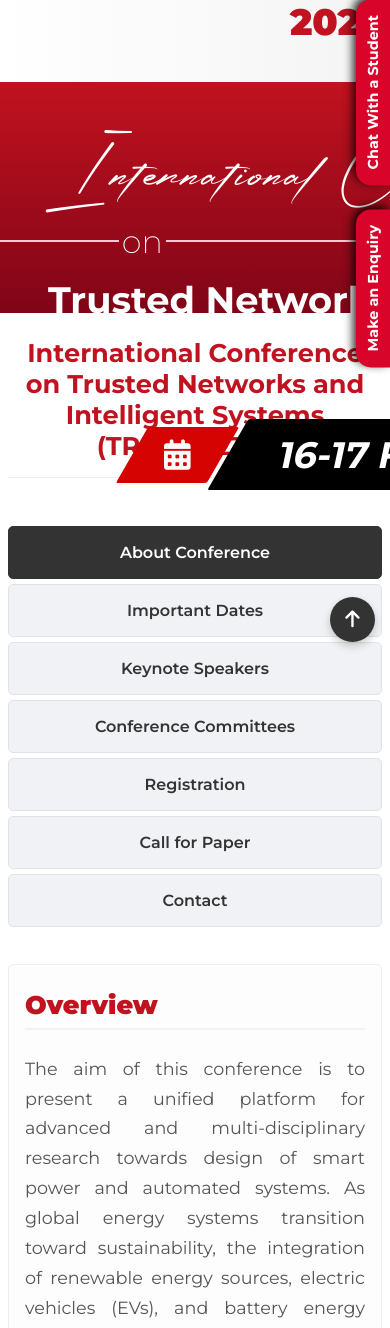
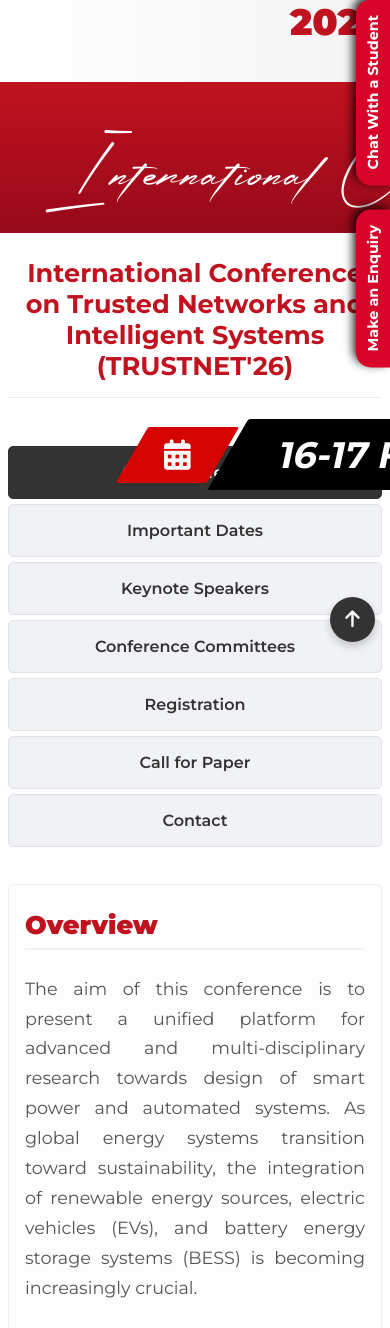
Before and after one commit to Prasoonm11/website-replication-II, a Flask app: page / in a window 390 px wide; the page is wider, and only the part inside the window is pictured. Shown: the part 187-1515 px from the top of that part. Run offline with Flask 3, Linux system fonts and the light colour scheme; some web fonts are replaced.

Commit message:
Fix: Addition Mobile Layout 13

```diff
--- a/static/css/style.css
+++ b/static/css/style.css
@@ -1539,7 +1539,7 @@ body {
     /* === ORIENTATION-BASED MARGINS === */
     @media (orientation: portrait) {
         .main-content {
-            margin-top: -20rem !important; /* Your -10 value for Portrait */
+            margin-top: -25rem !important; /* Your -10 value for Portrait */
             padding-top: 1rem !important;
             margin-bottom: 0 !important;
             padding-bottom: 0 !important;
@@ -1547,7 +1547,7 @@ body {
     }
     @media (orientation: landscape) {
         .main-content {
-            margin-top: -10rem !important; /* Your -5 value for Landscape */
+            margin-top: -15rem !important; /* Your -5 value for Landscape */
             padding-top: 1rem !important;
             margin-bottom: 0 !important;
             padding-bottom: 0 !important;
```
